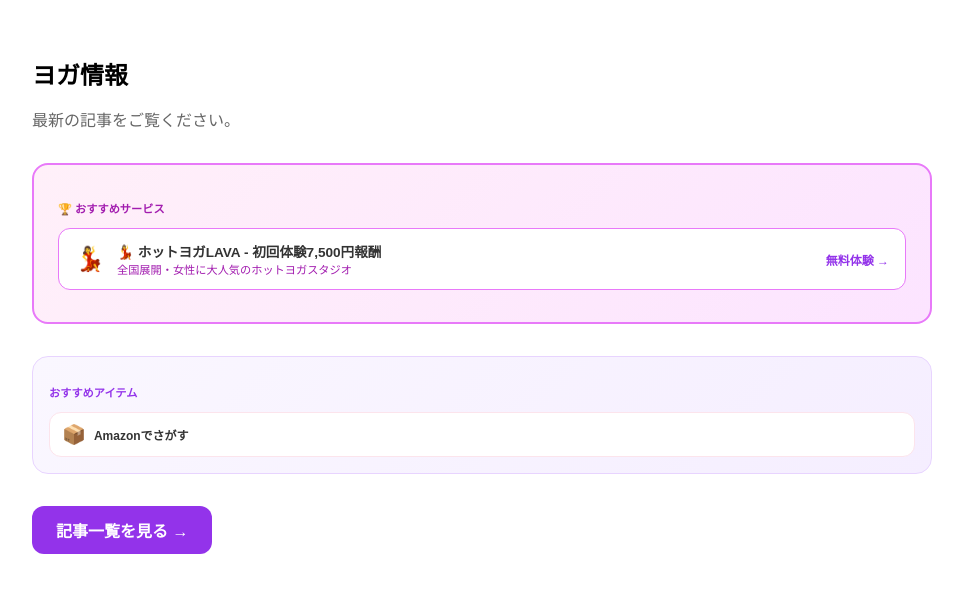
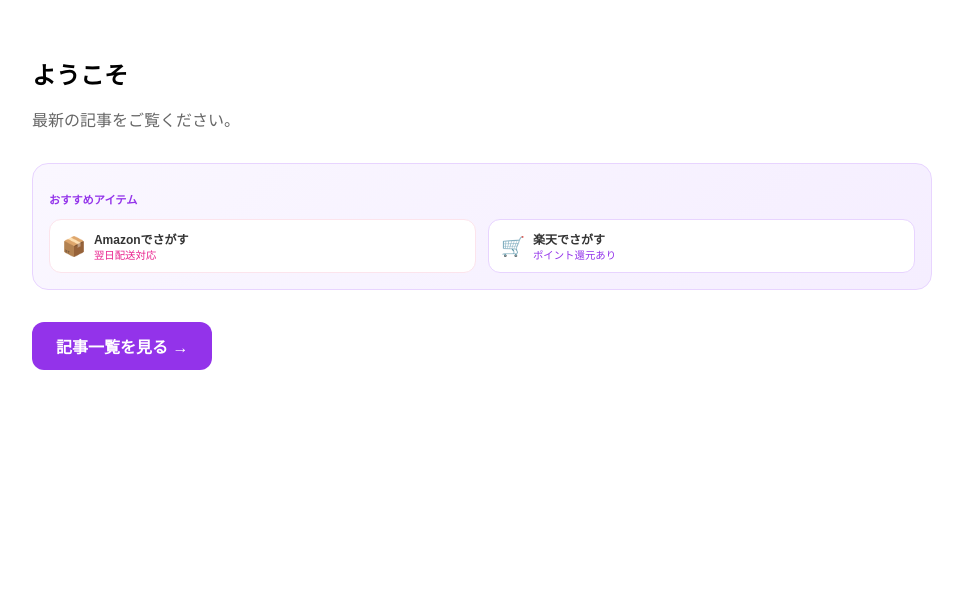
Before and after one commit to okuwabara07-gif/yoga-pose-jp, a Next.js app: page / in a window 1280 px wide. Shown: the top 592 px of the page, without its empty margins (158-1121 px from the left). Built offline with nearby package versions, Linux system fonts and the light colour scheme.

Commit message:
fix: replace broken page.tsx with valid JSX

```diff
--- a/app/page.tsx
+++ b/app/page.tsx
@@ -1,33 +1,21 @@
 export default function Home() {
   return (
     <main style={{fontFamily:'sans-serif',maxWidth:'900px',margin:'0 auto',padding:'2rem'}}>
-      <h1 style={{fontSize:'1.5rem',fontWeight:700,marginBottom:'1rem'}}>ヨガ情報</h1>
+      <h1 style={{fontSize:'1.5rem',fontWeight:700,marginBottom:'1rem'}}>ようこそ</h1>
       <p style={{color:'#666',marginBottom:'2rem'}}>最新の記事をご覧ください。</p>
-
-      <div style={{margin:'2rem 0',padding:'1.5rem',background:'linear-gradient(135deg,#fff0f9,#fce4ff)',borderRadius:'16px',border:'2px solid #e879f9'}}>
-        <p style={{fontSize:'0.7rem',color:'#a21caf',fontWeight:700,marginBottom:'0.75rem'}}>🏆 おすすめサービス</p>
-        <a href="https://px.a8.net/svt/ejp?a8mat=4AZR8U+GGZRAQ+1O96+65MEB" target="_blank" rel="noopener noreferrer sponsored"
-          style={{display:'flex',alignItems:'center',gap:'12px',padding:'12px 16px',background:'white',borderRadius:'12px',textDecoration:'none',border:'1px solid #e879f9',marginBottom:'8px'}}>
-          <span style={{fontSize:'1.5rem'}}>💃</span>
-          <div>
-            <div style={{fontSize:'0.85rem',fontWeight:700,color:'#333'}}>💃 ホットヨガLAVA - 初回体験7,500円報酬</div>
-            <div style={{fontSize:'0.7rem',color:'#a21caf'}}>全国展開・女性に大人気のホットヨガスタジオ</div>
-          </div>
-          <span style={{marginLeft:'auto',fontSize:'0.75rem',color:'#9333ea',fontWeight:700}}>無料体験 →</span>
-        </a>
-      </div>
-
       <div style={{margin:'2rem 0',padding:'1rem',background:'linear-gradient(135deg,#faf7ff,#f5eeff)',borderRadius:'16px',border:'1.5px solid #e8d4ff'}}>
         <p style={{fontSize:'0.7rem',color:'#9333ea',fontWeight:700,marginBottom:'0.75rem'}}>おすすめアイテム</p>
         <div style={{display:'grid',gridTemplateColumns:'repeat(auto-fit,minmax(140px,1fr))',gap:'0.75rem'}}>
-          <a href="https://www.amazon.co.jp/?tag=haircolorab22-22" target="_blank" rel="noopener noreferrer sponsored"
-            style={{display:'flex',alignItems:'center',gap:'8px',padding:'10px 12px',background:'white',borderRadius:'12px',textDecoration:'none',border:'1px solid #fce4ec'}}>
+          <a href="https://www.amazon.co.jp/?tag=haircolorab22-22" target="_blank" rel="noopener noreferrer sponsored" style={{display:'flex',alignItems:'center',gap:'8px',padding:'10px 12px',background:'white',borderRadius:'12px',textDecoration:'none',border:'1px solid #fce4ec'}}>
             <span style={{fontSize:'1.2rem'}}>📦</span>
-            <div><div style={{fontSize:'0.75rem',fontWeight:700,color:'#333'}}>Amazonでさがす</div></div>
+            <div><div style={{fontSize:'0.75rem',fontWeight:700,color:'#333'}}>Amazonでさがす</div><div style={{fontSize:'0.65rem',color:'#e91e8c'}}>翌日配送対応</div></div>
+          </a>
+          <a href="https://hb.afl.rakuten.co.jp/hgc/g00q0724.2bo11179.g00q0724.2bo12179/?pc=https%3A%2F%2Fwww.rakuten.co.jp%2F" target="_blank" rel="noopener noreferrer sponsored" style={{display:'flex',alignItems:'center',gap:'8px',padding:'10px 12px',background:'white',borderRadius:'12px',textDecoration:'none',border:'1px solid #e8d4ff'}}>
+            <span style={{fontSize:'1.2rem'}}>🛒</span>
+            <div><div style={{fontSize:'0.75rem',fontWeight:700,color:'#333'}}>楽天でさがす</div><div style={{fontSize:'0.65rem',color:'#9333ea'}}>ポイント還元あり</div></div>
           </a>
         </div>
       </div>
-
       <a href="/blog" style={{display:'inline-block',padding:'12px 24px',background:'#9333ea',color:'white',borderRadius:'12px',textDecoration:'none',fontWeight:700}}>
         記事一覧を見る →
       </a>
```
